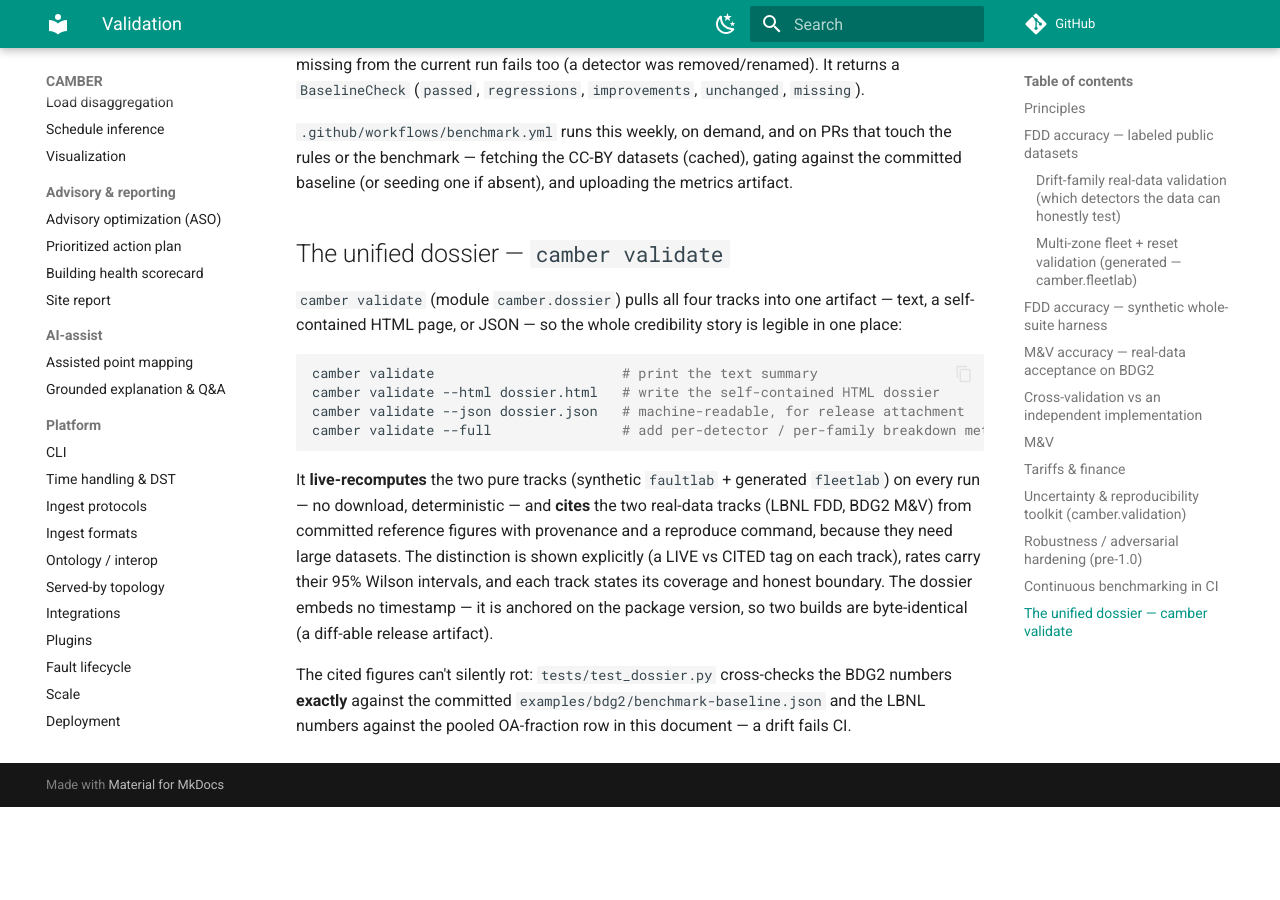
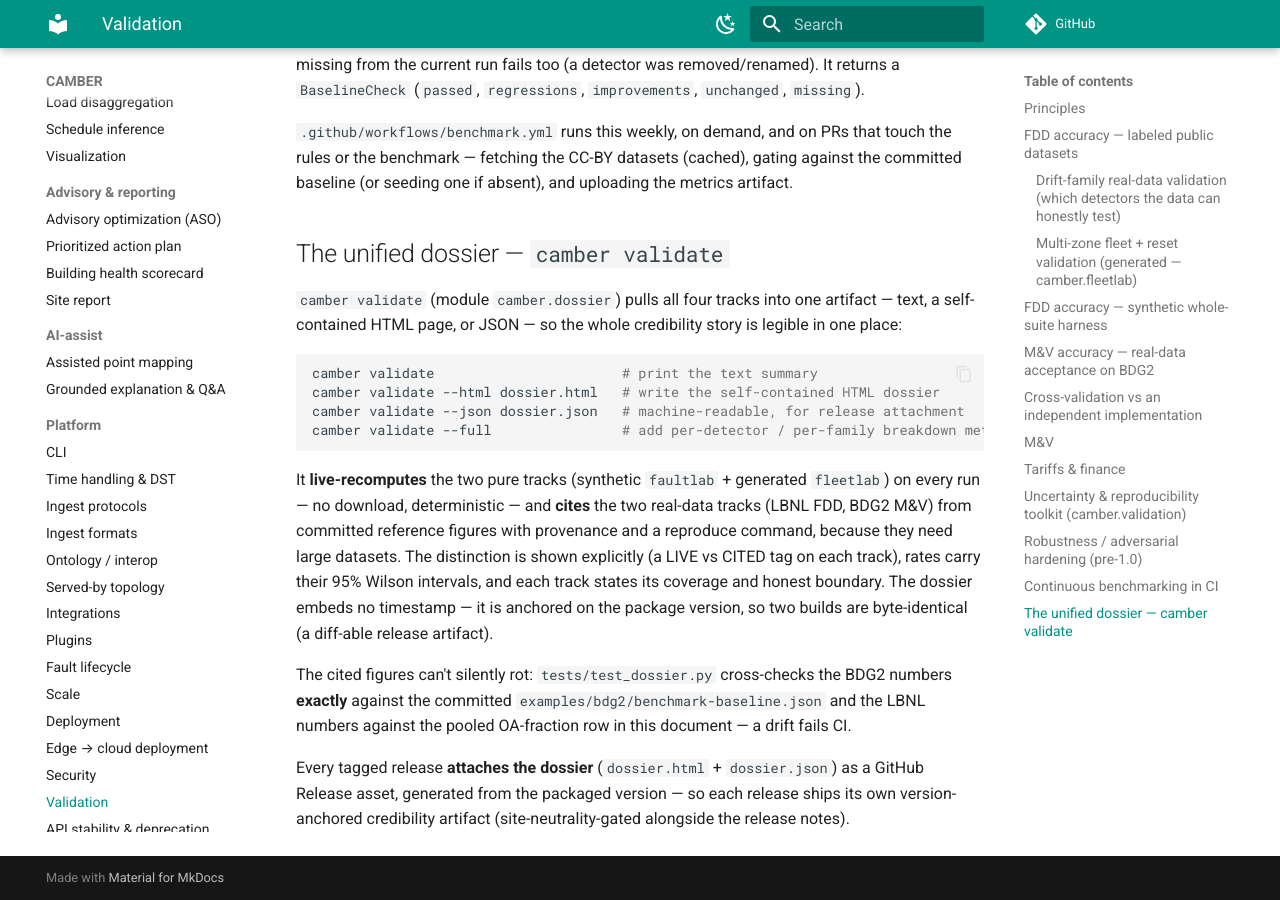
Before and after one commit to yroussev/camber, an MkDocs documentation site: the page built from docs/VALIDATION.md, in a window 1280 px wide and 900 px high, scrolled down 7308 px. Built offline with MkDocs 1.6.1 and Material for MkDocs 9.7.7, drawn with Linux system fonts in a browser that asks for light colours; comment, search, counter and statistics services are not loaded; before the commit the page ends 8115 px from its top, so only the background shows below that.

Commit message:
release: attach the validation dossier (HTML + JSON) to every GitHub Release
The release job now installs the package, runs `camber validate --html dossier.html --json
dossier.json`, site-neutrality-gates the generated dossier alongside the changelog notes, and
attaches both files as release assets (the idempotent path re-uploads with --clobber). The dossier
is deterministic and version-anchored, so each tag ships its exact credibility artifact. Documented
in docs/VALIDATION.md. CI-only -- no version bump.

```diff
--- a/docs/VALIDATION.md
+++ b/docs/VALIDATION.md
@@ -274,3 +274,7 @@
 The cited figures can't silently rot: `tests/test_dossier.py` cross-checks the BDG2 numbers **exactly**
 against the committed `examples/bdg2/benchmark-baseline.json` and the LBNL numbers against the pooled
 OA-fraction row in this document — a drift fails CI.
+
+Every tagged release **attaches the dossier** (`dossier.html` + `dossier.json`) as a GitHub Release
+asset, generated from the packaged version — so each release ships its own version-anchored
+credibility artifact (site-neutrality-gated alongside the release notes).
```
Also changed, not shown: 1 other file.
